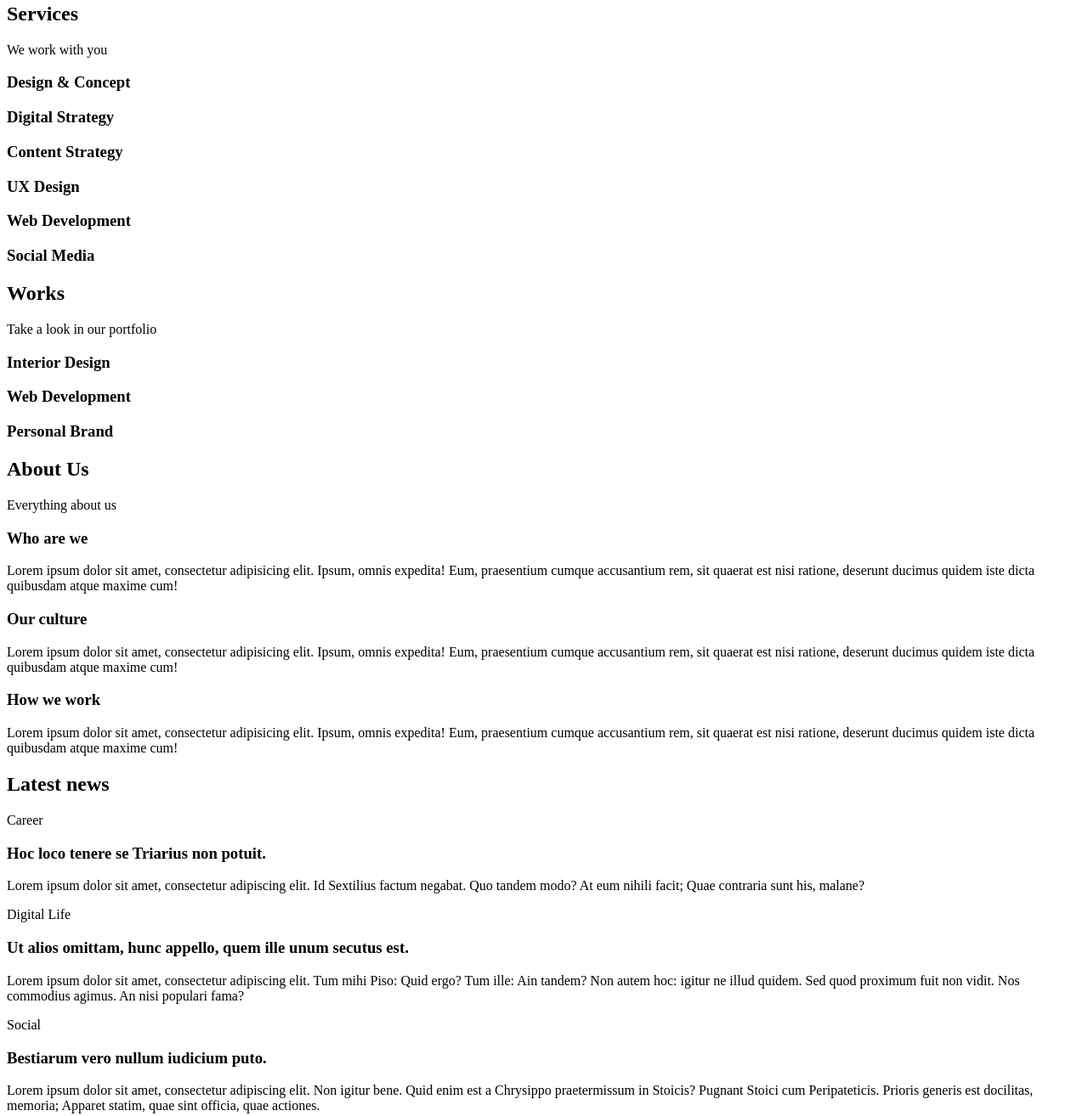
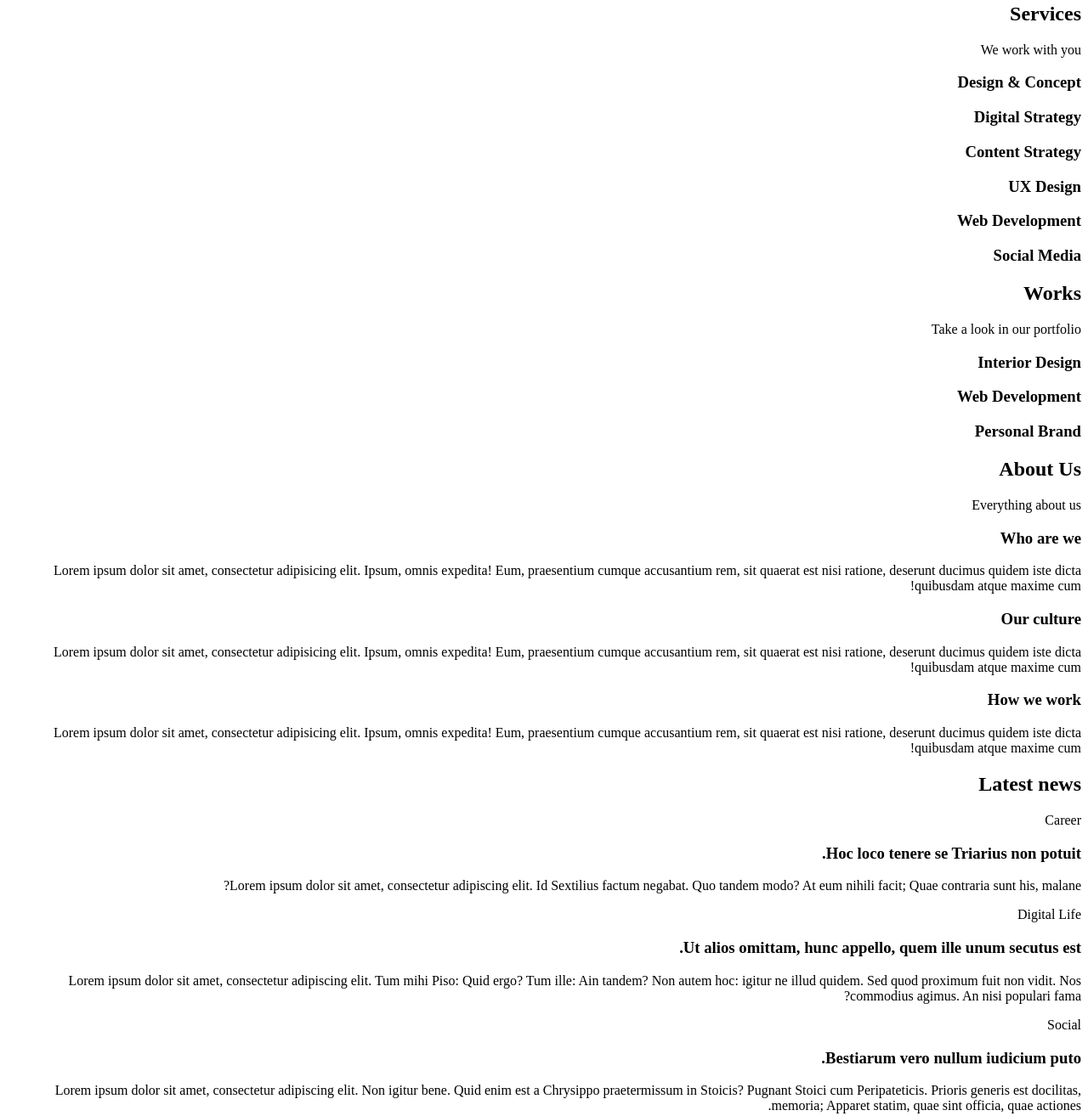
Before and after one commit to FREDRICKKYEKI/alx-frontend, a plain HTML site: page 0x00-html_advanced/16-index.html in a window 1280 px wide. Shown: the part 150-1464 px from the top of the page at 85% size. Drawn offline with Linux system fonts and the light colour scheme.

Commit message:
fix task 16

```diff
--- a/0x00-html_advanced/16-index.html
+++ b/0x00-html_advanced/16-index.html
@@ -1,17 +1,13 @@
 <!DOCTYPE html>
-<html lang="en" dir="ltr">
+<html lang="en" dir="rtl">
   <head>
-    <meta charset="UTF-8" />
-    <meta
-      name="viewport"
-      content="width=device-width, initial-scale=1.0, viewport-fit=cover"
-    />
+    <meta charset="utf-8" />
+    <meta name="viewport" content="width=device-width, initial-scale=1.0, viewport-fit=cover" />
     <title>Homepage - Techium</title>
     <meta name="description" content="Techium is a digital agency" />
     <link rel="icon" type="image/x-icon" href="./favicon.ico" />
-    <link rel="icon" type="image/png" href="./favicon-16x16.png" />
+    <link rel="icon" type="image/png" href="./favicon.png" />
   </head>
-
   <body>
     <header>
       <div>
@@ -28,8 +24,11 @@
       </section>
       <section>
         <div>
+          <header>
             <h2>Services</h2>
             <p>We work with you</p>
+          </header>
+          <div>
             <h3>Design & Concept</h3>
             <h3>Digital Strategy</h3>
             <h3>Content Strategy</h3>
@@ -37,101 +36,98 @@
             <h3>Web Development</h3>
             <h3>Social Media</h3>
           </div>
-      </section>
-      <section>
-        <div>
-          <h2>Works</h2>
-          <p>Take a look in our portfolio</p>
-          <article>
-            <h3>Interior Design</h3>
-          </article>
-          <article>
-            <h3>Web Development</h3>
-          </article>
-          <article>
-            <h3>Personal Brand</h3>
-          </article>
         </div>
       </section>
       <section>
         <div>
-          <h2>About Us</h2>
-          <p>Everything about us</p>
-          <h3>Who are we</h3>
-          <p>
-            Lorem ipsum dolor sit amet, consectetur adipisicing elit. Ipsum,
-            omnis expedita! Eum, praesentium cumque accusantium rem, sit quaerat
-            est nisi ratione, deserunt ducimus quidem iste dicta quibusdam atque
-            maxime cum!
-          </p>
-          <h3>Our culture</h3>
-          <p>
-            Lorem ipsum dolor sit amet, consectetur adipisicing elit. Ipsum,
-            omnis expedita! Eum, praesentium cumque accusantium rem, sit quaerat
-            est nisi ratione, deserunt ducimus quidem iste dicta quibusdam atque
-            maxime cum!
-          </p>
-          <h3>How we work</h3>
-          <p>
-            Lorem ipsum dolor sit amet, consectetur adipisicing elit. Ipsum,
-            omnis expedita! Eum, praesentium cumque accusantium rem, sit quaerat
-            est nisi ratione, deserunt ducimus quidem iste dicta quibusdam atque
-            maxime cum!
-          </p>
+          <header>
+            <h2>Works</h2>
+            <p>Take a look in our portfolio</p>
+          </header>
+          <div>
+            <article><h3>Interior Design</h3></article>
+            <article><h3>Web Development</h3></article>
+            <article><h3>Personal Brand</h3></article>
+          </div>
         </div>
       </section>
       <section>
         <div>
+          <header>
+            <h2>About Us</h2>
+            <p>Everything about us</p>
+          </header>
+          <div>
+            <h3>Who are we</h3>
+            <p>
+              Lorem ipsum dolor sit amet, consectetur adipisicing elit. Ipsum, omnis expedita! Eum, praesentium cumque accusantium rem, sit quaerat est nisi ratione, deserunt ducimus quidem iste dicta
+              quibusdam atque maxime cum!
+            </p>
+            <h3>Our culture</h3>
+            <p>
+              Lorem ipsum dolor sit amet, consectetur adipisicing elit. Ipsum, omnis expedita! Eum, praesentium cumque accusantium rem, sit quaerat est nisi ratione, deserunt ducimus quidem iste dicta
+              quibusdam atque maxime cum!
+            </p>
+            <h3>How we work</h3>
+            <p>
+              Lorem ipsum dolor sit amet, consectetur adipisicing elit. Ipsum, omnis expedita! Eum, praesentium cumque accusantium rem, sit quaerat est nisi ratione, deserunt ducimus quidem iste dicta
+              quibusdam atque maxime cum!
+            </p>
+          </div>
+        </div>
+      </section>
+      <section>
+        <div>
+          <header>
             <h2>Latest news</h2>
+          </header>
+          <div>
             <article>
               <p>Career</p>
               <h3>Hoc loco tenere se Triarius non potuit.</h3>
-            <p>
-              Lorem ipsum dolor sit amet, consectetur adipiscing elit. Id
-              Sextilius factum negabat. Quo tandem modo? At eum nihili facit;
-              Quae contraria sunt his, malane?
-            </p>
+              <p>Lorem ipsum dolor sit amet, consectetur adipiscing elit. Id Sextilius factum negabat. Quo tandem modo? At eum nihili facit; Quae contraria sunt his, malane?</p>
             </article>
             <article>
               <p>Digital Life</p>
               <h3>Ut alios omittam, hunc appello, quem ille unum secutus est.</h3>
               <p>
-              Lorem ipsum dolor sit amet, consectetur adipiscing elit. Tum mihi
-              Piso: Quid ergo? Tum ille: Ain tandem? Non autem hoc: igitur ne
-              illud quidem. Sed quod proximum fuit non vidit. Nos commodius
-              agimus. An nisi populari fama?
+                Lorem ipsum dolor sit amet, consectetur adipiscing elit. Tum mihi Piso: Quid ergo? Tum ille: Ain tandem? Non autem hoc: igitur ne illud quidem. Sed quod proximum fuit non vidit. Nos
+                commodius agimus. An nisi populari fama?
               </p>
             </article>
             <article>
               <p>Social</p>
               <h3>Bestiarum vero nullum iudicium puto.</h3>
               <p>
-              Lorem ipsum dolor sit amet, consectetur adipiscing elit. Non
-              igitur bene. Quid enim est a Chrysippo praetermissum in Stoicis?
-              Pugnant Stoici cum Peripateticis. Prioris generis est docilitas,
-              memoria; Apparet statim, quae sint officia, quae actiones.
+                Lorem ipsum dolor sit amet, consectetur adipiscing elit. Non igitur bene. Quid enim est a Chrysippo praetermissum in Stoicis? Pugnant Stoici cum Peripateticis. Prioris generis est
+                docilitas, memoria; Apparet statim, quae sint officia, quae actiones.
               </p>
             </article>
+          </div>
         </div>
       </section>
       <section>
         <div>
+          <header>
             <h2>Testimonials</h2>
             <p>We are more than a digital company</p>
+          </header>
+          <div>
             <article>Testimonial 1</article>
             <article>Testimonial 2</article>
             <article>Testimonial 3</article>
           </div>
+        </div>
       </section>
       <section>
         <div>
+          <header>
             <h2>Contact</h2>
             <p>We like to know new people</p>
-          <p>
-            Lorem ipsum dolor sit amet, consectetur adipiscing elit. Id
-            Sextilius factum negabat. Quo tandem modo? At eum nihili facit; Quae
-            contraria sunt his, malane?
-          </p>
+          </header>
+          <div>
+            <p>Lorem ipsum dolor sit amet, consectetur adipiscing elit. Id Sextilius factum negabat. Quo tandem modo? At eum nihili facit; Quae contraria sunt his, malane?</p>
+          </div>
         </div>
       </section>
     </main>
```
Lines whose indentation alone changed are shown as unchanged.
